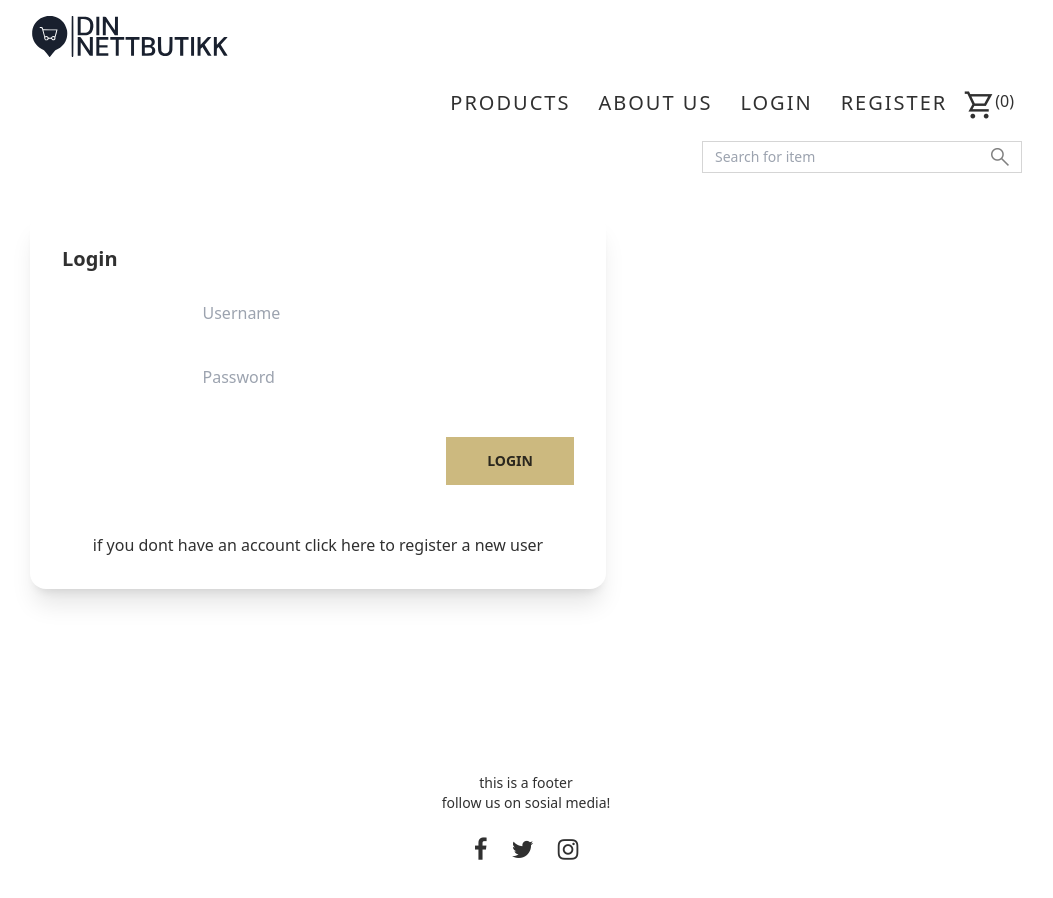
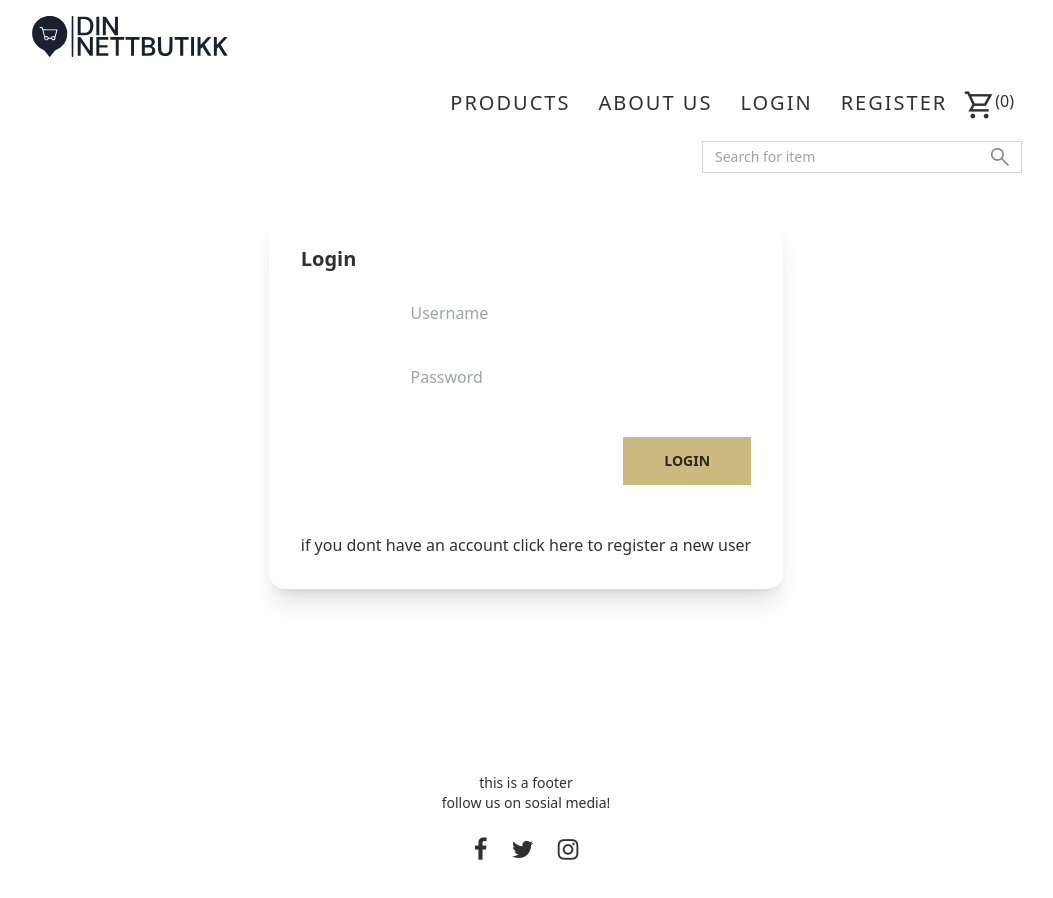
Before and after one commit to tomhaakon/hovedoppgave-fakestore, a Vue app: page /login in a window 1280 px wide. Shown: the top 898 px of the page, without its empty margins (114-1167 px from the left). Built offline with nearby package versions, Linux system fonts and the light colour scheme; no server answers.

Commit message:
fix center login  reg

```diff
--- a/src/views/UserView.vue
+++ b/src/views/UserView.vue
@@ -1,5 +1,5 @@
 <template>
-  <div class="container mx-auto px-4">
+  <div class="container mx-auto px-4 flex justify-center">
     <div v-if="viewParam === 'thanks'" class="text-center space-y-5">
       <p class="pt-10">Thank you for purchasing!</p>
       <p>
```
